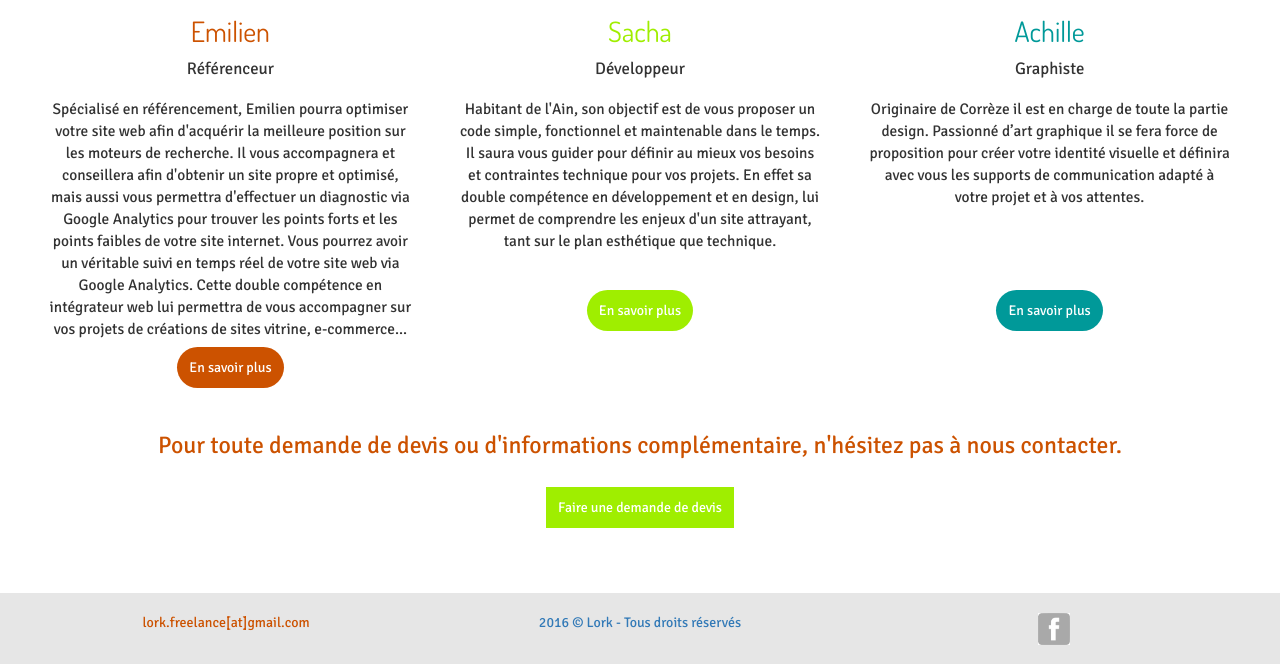
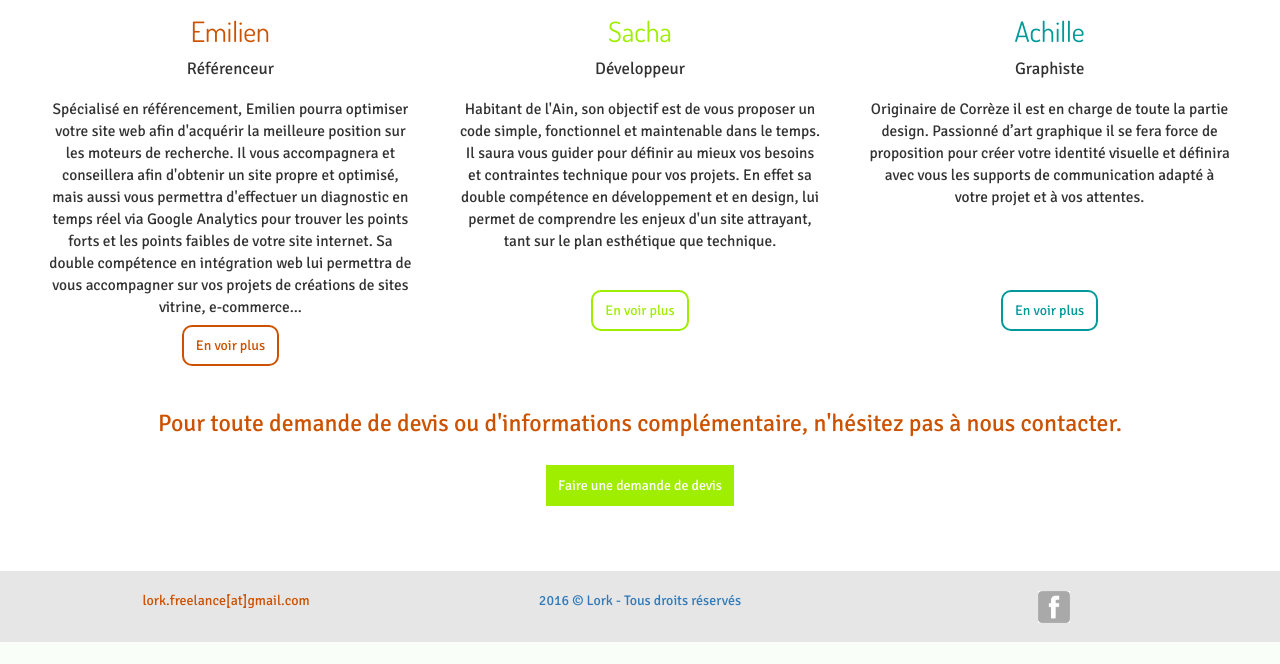
Before and after one commit to rioll/Lork, a PHP site: page /equipe.php in a window 1280 px wide. Shown: the part 497-1161 px from the top of the page. After the commit the page ends 1139 px from the top, so only its background shows below. Run offline with PHP 8.4, Linux system fonts and the light colour scheme; some libraries are stand-ins or nearby versions.

Commit message:
equipe btn light +service br

```diff
--- a/css/main.css
+++ b/css/main.css
@@ -149,7 +149,28 @@ footer {
 	color: #fff;
 	background: #cc5200;
 }
+.btn-bleu-light {
+	color: #099;
+	border-radius: 10px;
+	border: 2px solid #099;
+	padding: 10px 12px;
+}
 
+.btn-bleu-light:hover {
+	color: #fff;
+	background: #099;
+}
+.btn-vert-light {
+	color: #9fee00;
+	border-radius: 10px;
+	border: 2px solid #9fee00;
+	padding: 10px 12px;
+}
+
+.btn-vert-light:hover {
+	color: #fff;
+	background: #9fee00;
+}
 .row {
 	margin: 0;
 }
@@ -298,7 +319,7 @@ footer {
 /* W3C, IE10+, FF16+, Chrome26+, Opera12+, Safari7+
 	filter: progid:DXImageTransform.Microsoft.gradient(startColorstr='#739fee00',endColorstr='#73009999',GradientType=1);*/
 /* IE6-9 */
-	height: 60vh;
+	height: 70vh;
 	position: relative;
 }
 
--- a/equipe.php
+++ b/equipe.php
@@ -42,11 +42,11 @@
           <p class="text-vingt">Référenceur</p>
           <p class="pad2 wow bounceInUp animated text-dix quiquequoi">
        Spécialisé en référencement, Emilien pourra optimiser votre site web afin d'acquérir la meilleure position sur les moteurs de recherche.
-       Il vous accompagnera et conseillera afin d'obtenir un site propre et optimisé, mais aussi vous permettra d'effectuer un diagnostic via Google Analytics pour trouver les points forts et
-       les points faibles de votre site internet. Vous pourrez avoir un véritable suivi en temps réel de votre site web via Google Analytics.
-       Cette double compétence en intégrateur web lui permettra de vous accompagner sur vos projets de créations de sites vitrine, e-commerce...
+       Il vous accompagnera et conseillera afin d'obtenir un site propre et optimisé, mais aussi vous permettra d'effectuer un diagnostic en temps réel via Google Analytics pour trouver les points forts et
+       les points faibles de votre site internet.
+       Sa double compétence en intégration web lui permettra de vous accompagner sur vos projets de créations de sites vitrine, e-commerce...
           </p>
-          <a href="" class="btn-orange">En savoir plus</a>
+          <a href="" class="btn-orange-light">En voir plus</a>
         </div>
         <div class="col-md-4 col-sm-12">
         <img src="images/Sacha.jpg" class="roundedV" >
@@ -55,7 +55,7 @@
           <p class="pad2 wow bounceInUp animated text-dix quiquequoi">
            Habitant de l'Ain, son objectif est de vous proposer un code simple, fonctionnel et maintenable dans le temps. Il saura vous guider pour définir au mieux vos besoins et contraintes technique pour vos projets. En effet sa double compétence en développement et en design, lui permet de comprendre les enjeux d'un site attrayant, tant sur le plan esthétique que technique.
           </p>
-          <a href="http://sachafargeaudou.fr" class="btn-vert" target="blank">En savoir plus</a>
+          <a href="http://sachafargeaudou.fr" class="btn-vert-light" target="blank">En voir plus</a>
         </div>
         <div class="col-md-4 col-sm-12">
         <img src="images/achille.jpg" class="roundedB ">
@@ -67,7 +67,7 @@
             votre identité visuelle et définira avec vous les supports de
             communication adapté à votre projet et à vos attentes.
           </p>
-          <a href="http://achillepicarony.ultra-book.com" class="btn-bleu" target="blank">En savoir plus</a>
+          <a href="http://achillepicarony.ultra-book.com" class="btn-bleu-light" target="blank">En voir plus</a>
         </div>
       </div>
       <div class="row pad2">
--- a/services.php
+++ b/services.php
@@ -46,7 +46,7 @@
                 <div class="row pad2">
                         <div class="col-md-4 col-md-offset-2 right">
                                 <h2 class="vert gras">Graphisme</h2>
-                                <h3 class="orange">Conception - Digital - Print</h3><br>
+                                <h3 class="orange">Conception - Digital - Print</h3>
                                 <p class="body">Notre graphiste prendra soin de dialoguer avec vous
                                 afin de parvenir à un résultat à la fois personnalisé et
                                 professionel. Projet de site web, application mobile, de création
@@ -74,7 +74,7 @@
                 <div class="row pad2">
                         <div class="col-md-4 col-md-offset-2 right">
                                 <h2 class="vert gras">Référencement</h2>
-                                <h3 class="orange">SEO - Adwords</h3><br>
+                                <h3 class="orange">SEO - Adwords</h3>
                                 <p class="body">La présence sur les moteurs de recherche pouvant
                                 conditionner la réussite d'un projet notre expert du référencement
                                 identifiera avec vous vos besoins et la stratégie à adopter. Nous
```
